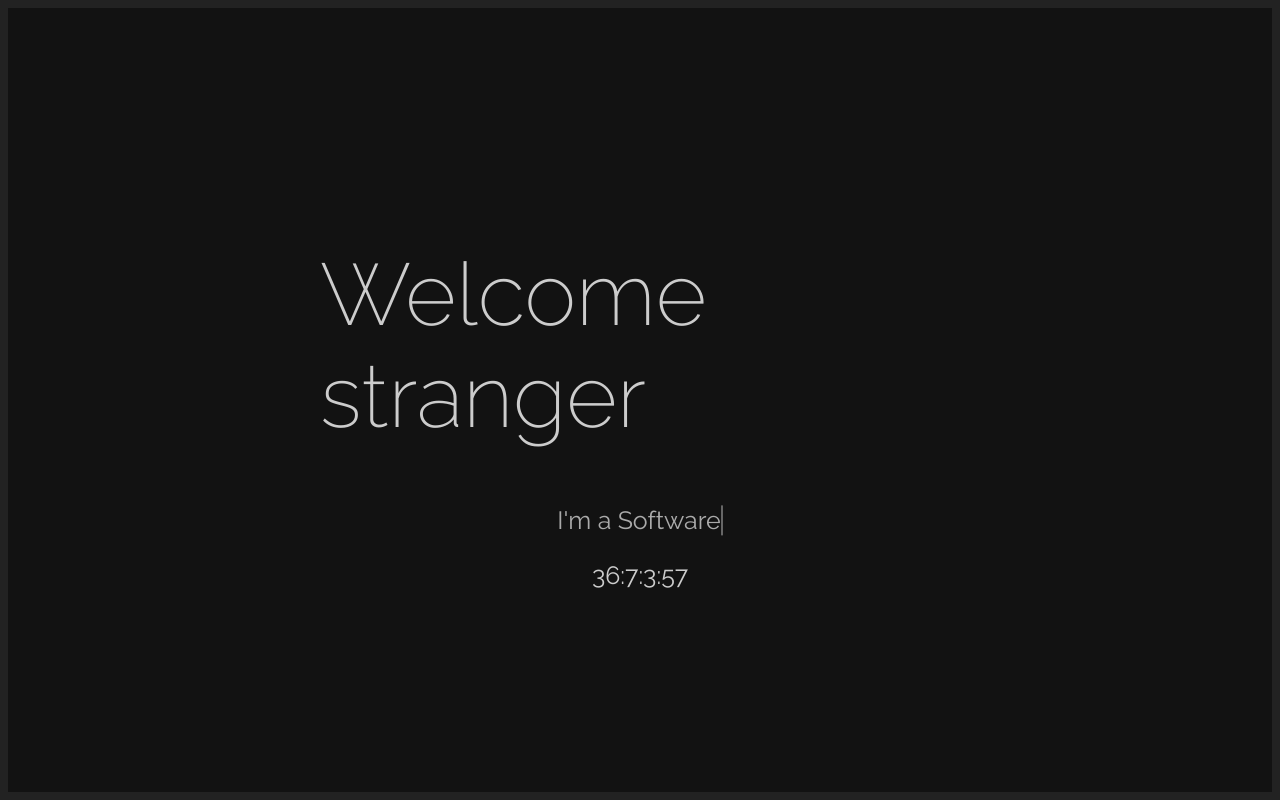
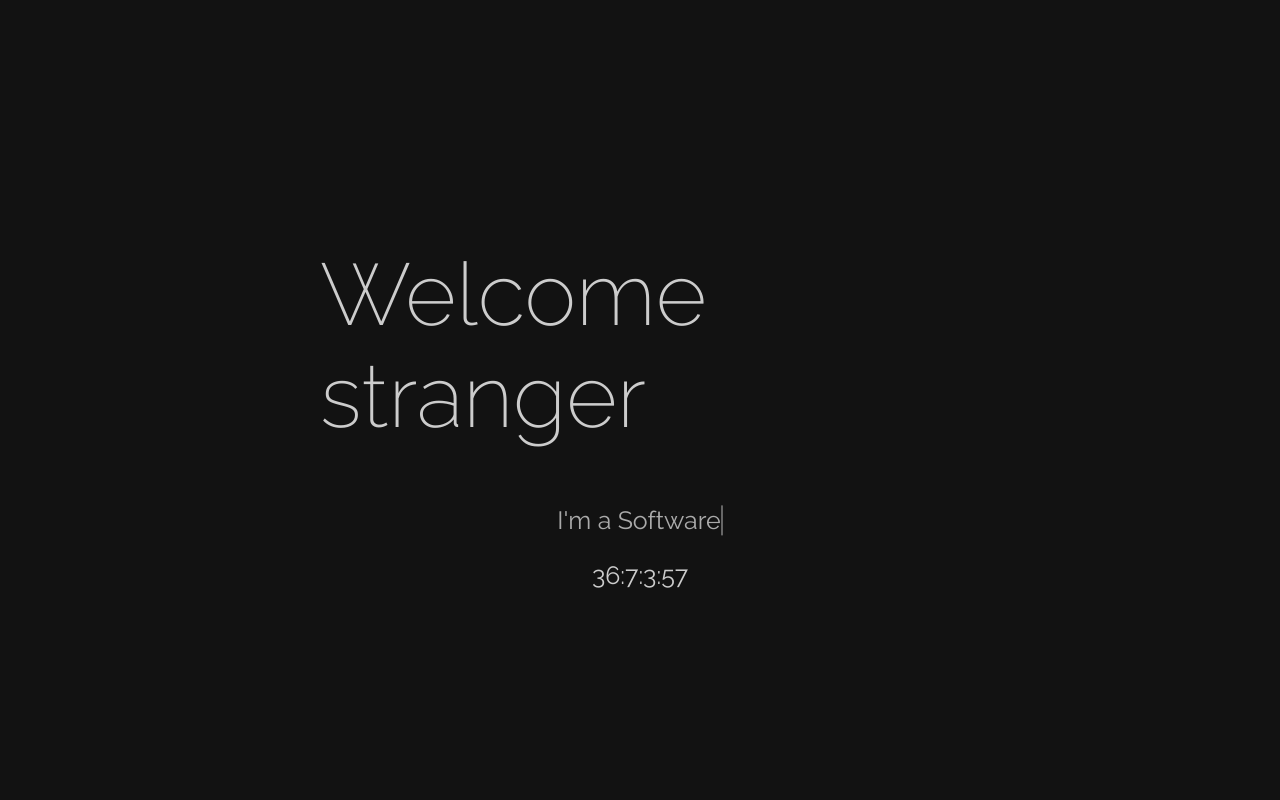
Before and after one commit to RusuGabriel/Personal-Webpage, a plain HTML site: page index.html in a window 1280 px wide. Drawn offline with Linux system fonts and the light colour scheme.

Commit message:
removed margin of the body section

```diff
--- a/assets/styles/style.css
+++ b/assets/styles/style.css
@@ -19,7 +19,8 @@ html,body {
   font-family: 'Raleway', sans-serif;
   font-size: 25px;
   background: #222;
-  color: #aaa
+  color: #aaa;
+  margin: 0px;
 }
 
 h1,h2 {
```
